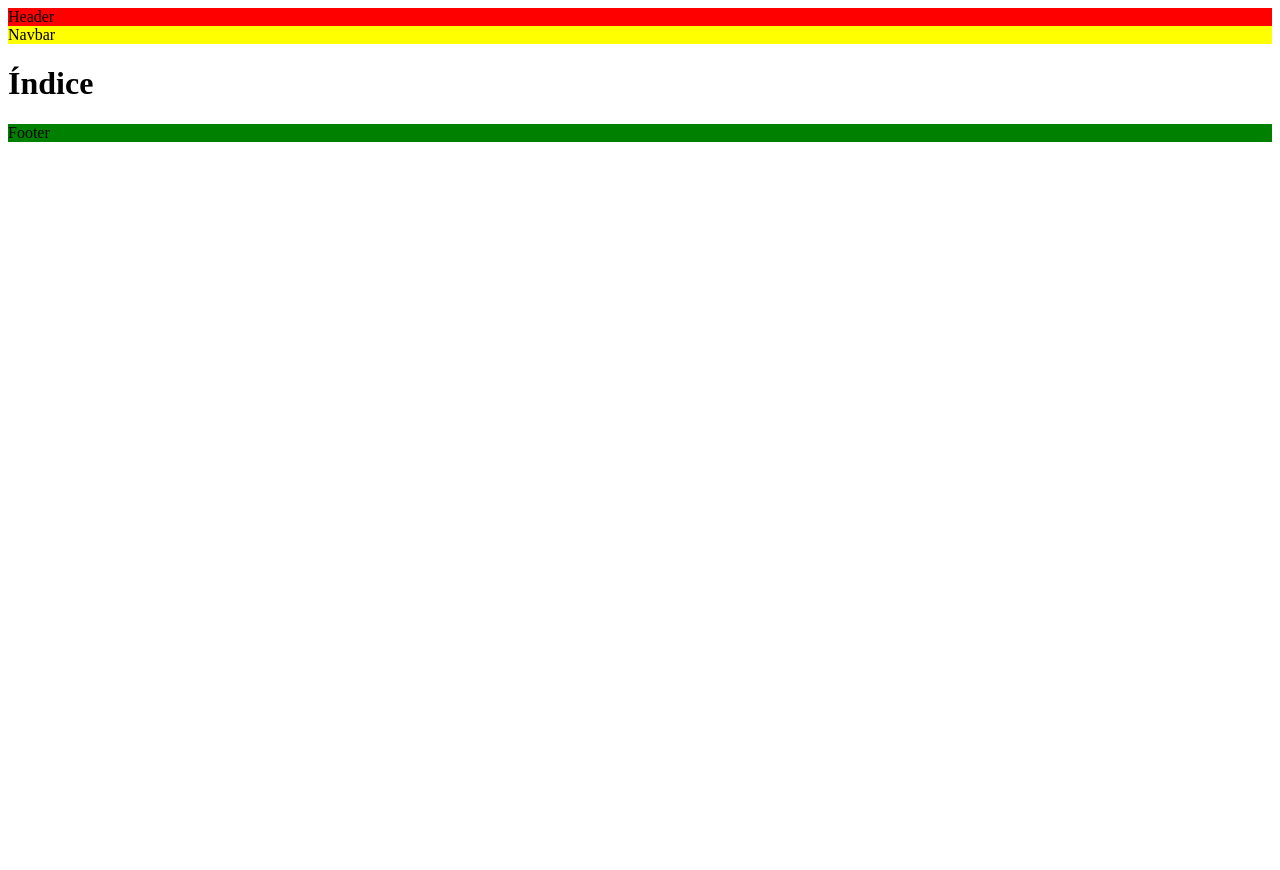
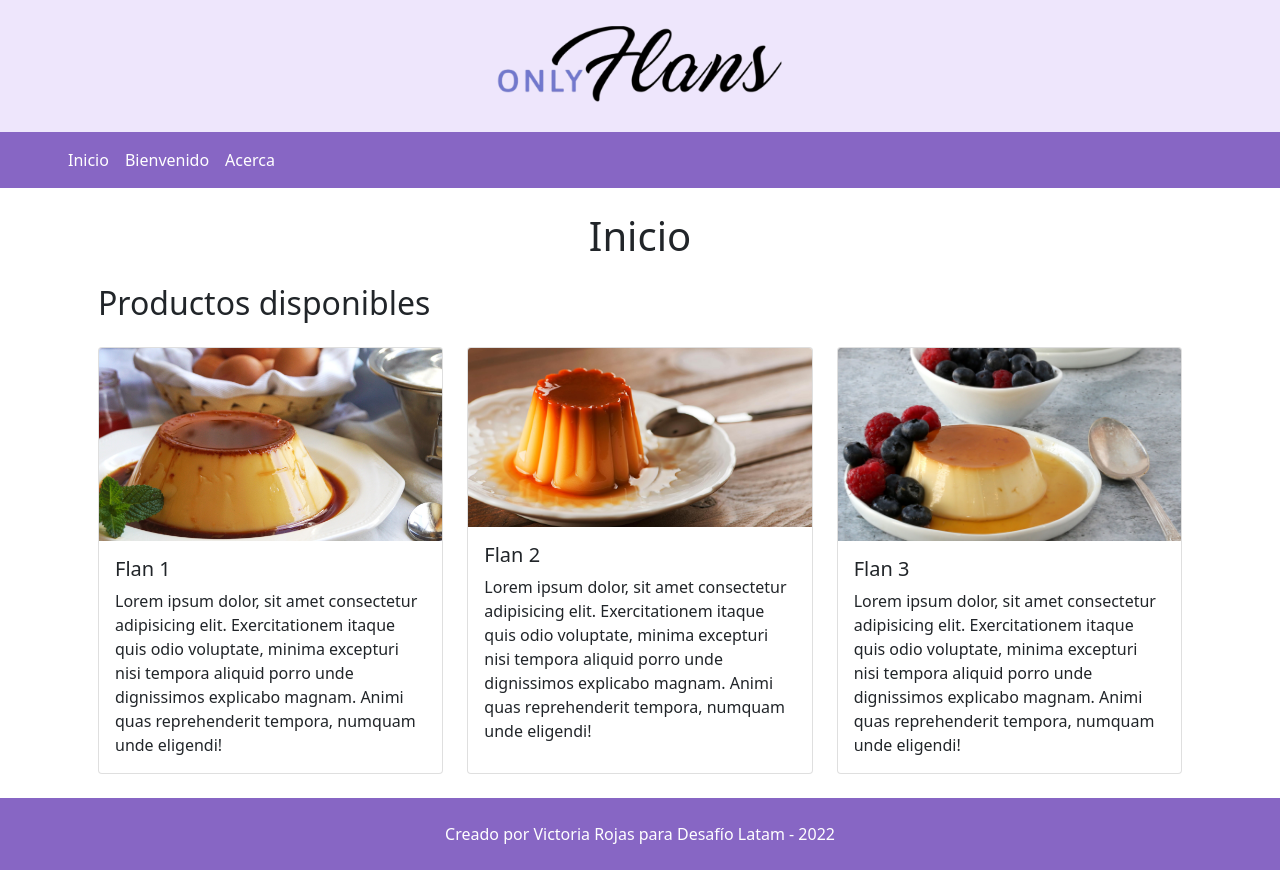
Before and after one commit to RojaVictoria/onlyflans, a Django app: page / in a window 1280 px wide. Before the commit the page ends 142 px from the top, so only its background shows below. Run offline with Django 3.2, Linux system fonts and the light colour scheme.

Commit message:
Hito 2 listo

```diff
--- a/onlyflans/urls.py
+++ b/onlyflans/urls.py
@@ -20,7 +20,7 @@ from web.views import index, about, welcome
 
 urlpatterns = [
     path('admin/', admin.site.urls),
-    path('', index),
-    path('acerca', about),
-    path('bienvenido', welcome)
+    path('', index, name='index'),
+    path('acerca', about, name='about'),
+    path('bienvenido', welcome, name='welcome')
 ]
--- a/web/templates/base.html
+++ b/web/templates/base.html
@@ -4,13 +4,26 @@
     <meta charset="UTF-8">
     <meta http-equiv="X-UA-Compatible" content="IE=edge">
     <meta name="viewport" content="width=device-width, initial-scale=1.0">
-    <title>Document</title>
+    <link href="https://cdn.jsdelivr.net/npm/bootstrap@5.0.2/dist/css/bootstrap.min.css" rel="stylesheet" integrity="sha384-EVSTQN3/azprG1Anm3QDgpJLIm9Nao0Yz1ztcQTwFspd3yD65VohhpuuCOmLASjC" crossorigin="anonymous">
+    <title>Bienvenido a Onlyflans</title>
 </head>
-<body>
-    <header style="background:red">Header</header>
-    <nav style="background:yellow">Navbar</nav>
+<body class="d-flex flex-column min-vh-100">
+    {% block header %}
+    {% include "header.html" %}
+    {% endblock %}
+
+    {% block navbar %}
+    {% include "navbar.html" %}
+    {% endblock %}
+
     {% block content %}
     {% endblock %}
-    <footer style="background:green">Footer</footer>
+
+    {% block footer %}
+    {% include "footer.html" %}
+    {% endblock %}
+
+    <script src="https://cdn.jsdelivr.net/npm/@popperjs/core@2.9.2/dist/umd/popper.min.js" integrity="sha384-IQsoLXl5PILFhosVNubq5LC7Qb9DXgDA9i+tQ8Zj3iwWAwPtgFTxbJ8NT4GN1R8p" crossorigin="anonymous"></script>
+    <script src="https://cdn.jsdelivr.net/npm/bootstrap@5.0.2/dist/js/bootstrap.min.js" integrity="sha384-cVKIPhGWiC2Al4u+LWgxfKTRIcfu0JTxR+EQDz/bgldoEyl4H0zUF0QKbrJ0EcQF" crossorigin="anonymous"></script>
 </body>
 </html>
--- /dev/null
+++ b/web/templates/footer.html
@@ -0,0 +1,5 @@
+<footer class="container-fluid mt-auto py-4" style="background-color:#8766c4">
+    <div class="text-center text-white">
+        <p class="my-auto">Creado por Victoria Rojas para Desafío Latam - 2022</p>
+    </div>
+</footer>
--- /dev/null
+++ b/web/templates/header.html
@@ -0,0 +1,6 @@
+{% load static %}
+<header class="container-fluid py-2" style="background-color:#eee6fc">
+    <div class="text-center">
+        <img class = "img-fluid my-3" width="300" src="{% static './img/logo-onlyflans-tr.png' %}" alt="OnlyFlans">
+    </div>
+</header>
--- a/web/templates/index.html
+++ b/web/templates/index.html
@@ -1,4 +1,39 @@
 {% extends "base.html" %}
 {% block content %}
-<h1>Índice</h1>
+{% load static %}
+<div class="container my-4">
+    <h1 class="text-center">Inicio</h1>
+    <h2 class="pt-3 mx-3">Productos disponibles</h2>
+    <div class="pt-3 mx-3">
+        <div class="row row-cols-1 row-cols-md-3 g-4">
+          <div class="col">
+            <div class="card h-100">
+              <img src="{% static './img/flan1.jpg' %}" class="card-img-top" alt="Flan 1">
+              <div class="card-body">
+                <h5 class="card-title">Flan 1</h5>
+                <p class="card-text">Lorem ipsum dolor, sit amet consectetur adipisicing elit. Exercitationem itaque quis odio voluptate, minima excepturi nisi tempora aliquid porro unde dignissimos explicabo magnam. Animi quas reprehenderit tempora, numquam unde eligendi!</p>
+              </div>
+            </div>
+          </div>
+          <div class="col">
+            <div class="card h-100">
+              <img src="{% static './img/flan2.jpg' %}" class="card-img-top" alt="Flan 2">
+              <div class="card-body">
+                <h5 class="card-title">Flan 2</h5>
+                <p class="card-text">Lorem ipsum dolor, sit amet consectetur adipisicing elit. Exercitationem itaque quis odio voluptate, minima excepturi nisi tempora aliquid porro unde dignissimos explicabo magnam. Animi quas reprehenderit tempora, numquam unde eligendi!</p>
+              </div>
+            </div>
+          </div>
+          <div class="col">
+            <div class="card h-100">
+              <img src="{% static './img/flan3.jpg' %}" class="card-img-top" alt="Flan 3">
+              <div class="card-body">
+                <h5 class="card-title">Flan 3</h5>
+                <p class="card-text">Lorem ipsum dolor, sit amet consectetur adipisicing elit. Exercitationem itaque quis odio voluptate, minima excepturi nisi tempora aliquid porro unde dignissimos explicabo magnam. Animi quas reprehenderit tempora, numquam unde eligendi!</p>
+              </div>
+            </div>
+          </div>
+        </div>
+    </div>
+</div>
 {% endblock %}
--- /dev/null
+++ b/web/templates/navbar.html
@@ -0,0 +1,21 @@
+<nav class="navbar navbar-expand-lg navbar-dark ps-md-5" style="background-color:#8766c4">
+  <div class="container-fluid">
+    <button class="navbar-toggler" type="button" data-bs-toggle="collapse" data-bs-target="#navbarNav"
+            aria-controls="navbarNav" aria-expanded="false" aria-label="Toggle navigation">
+      <span class="navbar-toggler-icon"></span>
+    </button>
+    <div class="collapse navbar-collapse" id="navbarNav">
+      <ul class="navbar-nav">
+        <li class="nav-item">
+          <a class="nav-link active" href="{% url 'index' %}">Inicio</a>
+        </li>
+        <li class="nav-item">
+          <a class="nav-link active" href="{% url 'welcome' %}">Bienvenido</a>
+        </li>
+        <li class="nav-item">
+          <a class="nav-link active" href="{% url 'about' %}">Acerca</a>
+        </li>
+      </ul>
+    </div>
+  </div>
+</nav>
```
Also changed, not shown: web/templates/about.html (+10 -1 lines), web/templates/welcome.html (+26 -1 lines), web/static/img/flan1.jpg (added), web/static/img/flan2.jpg (added), web/static/img/flan3.jpg (added), web/static/img/logo-onlyflans-tr.png (added).
